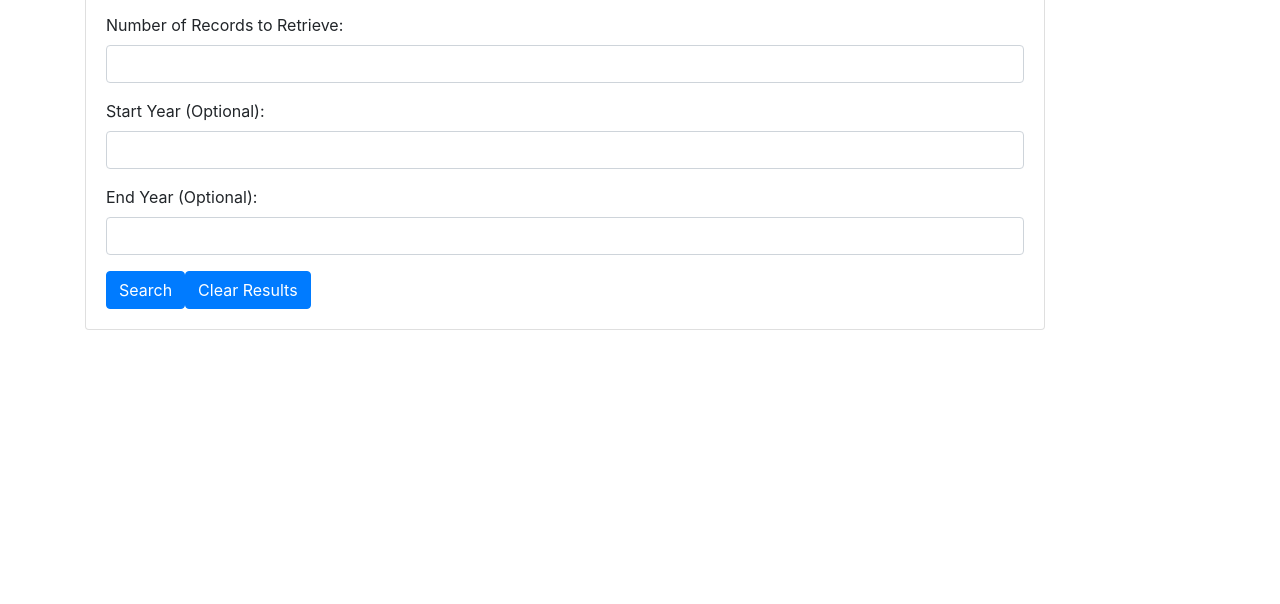
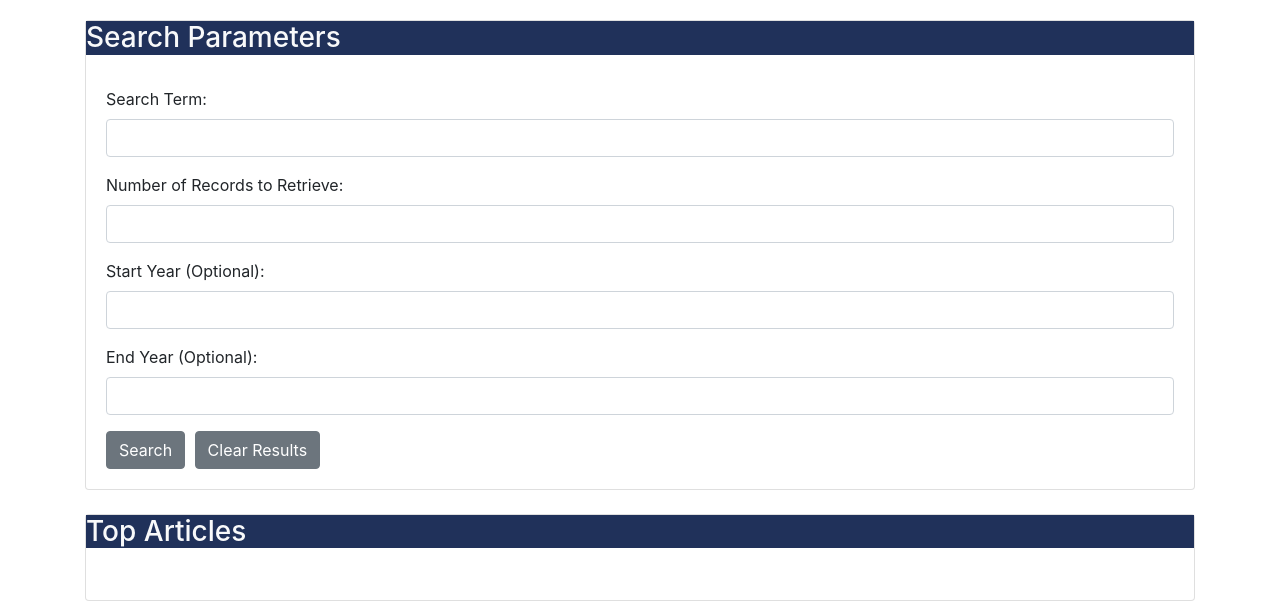
Before and after one commit to tcutlip08/groupAPI, a plain HTML site: page index.html in a window 1280 px wide. Shown: the part 196-800 px from the top of the page. Drawn offline with nearby package versions, Linux system fonts and the light colour scheme.

Commit message:
Added basic layout. used container to hold the jumbotron for the heading, and two cards: search parameters and top articles

```diff
--- a/index.html
+++ b/index.html
@@ -14,10 +14,12 @@
         <link rel="stylesheet" href="assets/style.css">
     </head>
     <body>
-<h1>Hello World</h1>
 <div class="container">
-<div class="card" style="width: 60rem;">
-    <h3 class="card-title text-light bg-dark">Search Parameters</h3>
+        <div class="jumbotron" style="background-color: #20315A ; color: white;"><h1 class="text-center"><strong>
+        New York Times Search</strong></h1></div>
+
+<div class="card">
+    <h3 class="card-title text-light" style="background-color: #20315A">Search Parameters</h3>
     <div class="card-body">
 
 <form>
@@ -38,12 +40,19 @@
         <input class="form-control" id="exampleInputEmail1" aria-describedby="emailHelp">
       </div>
 
-    <button class="btn btn-primary" id="search">Search</button><button class="btn btn-primary" id="clear">Clear Results</button>
+    <button type="button" class="btn btn-secondary" id="search" style="margin-right: 5px">Search</button>
+    <button type="button" class="btn btn-secondary" id="clear">Clear Results</button>
   </form>
             </div>
         </div>
+<br>
+    <div class="card">
+            <h3 class="card-title text-light" style="background-color: #20315A">Top Articles</h3>
+            <div class="card-body" id="toparticles">
+
+            </div>
+        </div>
     </div>
-</div>
 <script type="text/javascript"></script>
     </body>
 </html>
```
